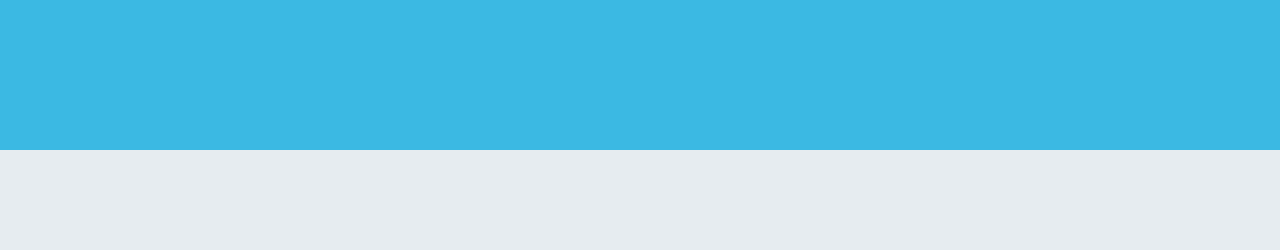
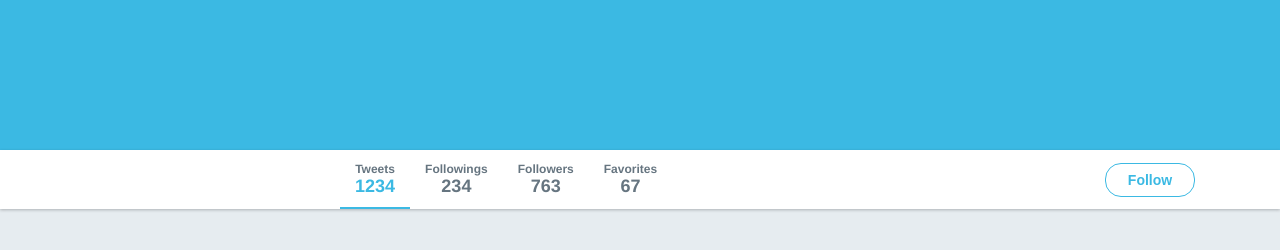
Before and after one commit to AloisSailer/bonus, a plain HTML site: page ex001/index.html in a window 1280 px wide. Shown: the part 276-526 px from the top of the page. Drawn offline with Linux system fonts and the light colour scheme.

Commit message:
barra superior

```diff
--- a/ex001/index.html
+++ b/ex001/index.html
@@ -25,7 +25,7 @@
         <img class="logo" src="./images/twitter.svg" alt="Logo Twitter" />
         <div class="side">
           <input type="text" placeholder="Search on Twitter" />
-          <img src="https://github.com/AloisSailer.png" alt="" />
+          <img src="https://github.com/AloisSailer.png" alt="Alois" />
           <button>Tweet</button>
         </div>
       </div>
@@ -33,5 +33,31 @@
     <div class="banner">
       <h1>Twitter do Alois</h1>
     </div>
+    <div class="bar">
+      <div class="content">
+        <ul>
+          <li class="active">
+            <span>Tweets</span>
+            <strong>1234</strong>
+          </li>
+          <li>
+            <span>Followings</span>
+            <strong>234</strong>
+          </li>
+          <li>
+            <span>Followers</span>
+            <strong>763</strong>
+          </li>
+          <li>
+            <span>Favorites</span>
+            <strong>67</strong>
+          </li>
+        </ul>
+        <div class="actions">
+          <button>Follow</button>
+          <!-- <img src="https://github.com/AloisSailer.png" alt="Alois" /> -->
+        </div>
+      </div>
+    </div>
   </body>
 </html>
--- a/ex001/style.css
+++ b/ex001/style.css
@@ -115,3 +115,74 @@ div.banner {
 
   color: #fff;
 }
+
+div.bar {
+  height: 59px;
+  background: #fff;
+  box-shadow: 0 1px 3px rgba(0, 0, 0, 0.25);
+}
+
+div.bar .content {
+  display: flex;
+  justify-content: space-between;
+  align-items: center;
+  padding-left: 285px;
+  height: 100%;
+}
+
+div.bar .content ul {
+  display: flex;
+  list-style: none;
+  height: 100%;
+}
+
+div.bar .content ul li {
+  display: flex;
+  flex-direction: column;
+  justify-content: center;
+  align-items: center;
+  padding: 0 15px;
+  position: relative;
+}
+
+div.bar .content ul li.active::after {
+  content: '';
+  width: 100%;
+  height: 2px;
+  position: absolute;
+  bottom: 0;
+  left: 0;
+  background: #3bb9e3;
+}
+
+div.bar .content ul li span {
+  color: #667580;
+  font-size: 12px;
+  font-weight: bold;
+}
+
+div.bar .content ul li strong {
+  color: #667580;
+  font-size: 18px;
+  font-weight: bold;
+}
+
+div.bar .content ul li.active strong {
+  color: #3bb9e3;
+}
+
+div.bar .content .actions button {
+  height: 34px;
+
+  display: flex;
+  align-items: center;
+  justify-content: center;
+
+  width: 90px;
+  font-weight: bold;
+  font-size: 14px;
+  color: #3bb9e3;
+  background: #fff;
+  border: 1px solid #3bb9e3;
+  border-radius: 16px;
+}
```
